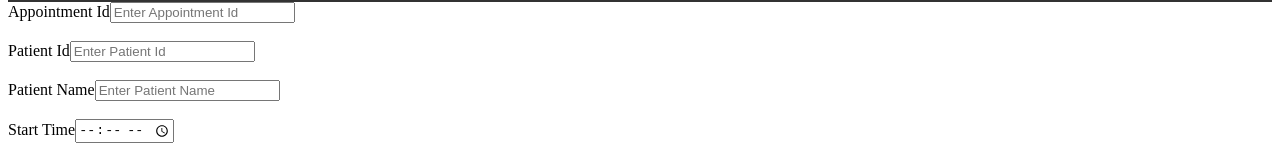
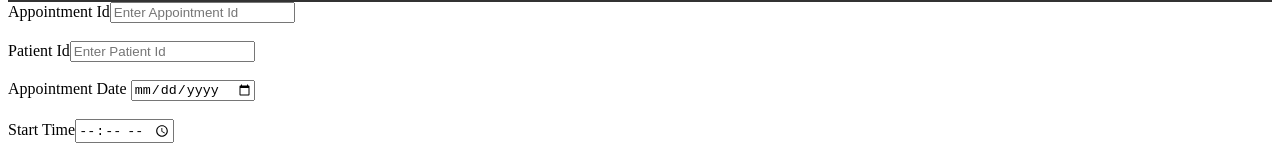
Before and after one commit to Akshay-AS/PatientManagementSystem, an Angular app: page /appointment in a window 1280 px wide. Both pictures are taken after a click on the button "Add new Appointment". Shown: the part 160-319 px from the top of the page. Built offline with nearby package versions, Linux system fonts and the light colour scheme; no server answers.

Commit message:
final commit

```diff
--- a/src/app/appointments/appointments-list/appointments-list.component.html
+++ b/src/app/appointments/appointments-list/appointments-list.component.html
@@ -10,8 +10,8 @@
             <label>Patient Id</label>
             <input type="text" placeholder="Enter Patient Id" formControlName="patientId">
             <br><br>
-            <label>Patient Name</label>
-            <input type="text" placeholder="Enter Patient Name" formControlName="patientName">
+            <label>Appointment Date </label>
+            <input type="date" placeholder="Enter Appointment Date" formControlName="appointmentDate">
             <br><br>
             <label>Start Time</label>
             <input type="time" placeholder="Enter Start Time" formControlName="startTime">
@@ -30,7 +30,7 @@
             <div class="container">
                 <p>Appointment ID:{{i.appointmentId}}</p>
                 <p>Patient ID:{{i.patientId}}</p>
-                <p>Patient Name:{{i.patientName}}</p>
+                <p>Appointment Date:{{i.appointmentDate}}</p>
                 <p>Start Time:{{i.startTime}}</p>
                 <p>End Time:{{i.endTime}}</p>
                 <button (click)="Delete(i)">Cancel</button>
--- a/src/app/appointments/appointments-list/appointments-list.component.ts
+++ b/src/app/appointments/appointments-list/appointments-list.component.ts
@@ -16,7 +16,6 @@ export class AppointmentsListComponent implements OnInit {
 
   constructor(private service: ApiService) { }
 
-
   formFields: any[] = [];
   form!: FormGroup;
   addNewApp: boolean = false;
@@ -27,7 +26,7 @@ export class AppointmentsListComponent implements OnInit {
     this.form = new FormGroup({
       appointmentId: new FormControl('', Validators.required),
       patientId: new FormControl('', Validators.required),
-      patientName: new FormControl('', Validators.required),
+      appointmentDate: new FormControl('', Validators.required),
       startTime: new FormControl('', Validators.required),
       endTime: new FormControl('', Validators.required)
     });
@@ -45,31 +44,29 @@ export class AppointmentsListComponent implements OnInit {
   addAppointment() {
     this.addNewApp = true;
   }
+
   onSubmit() {
     this.addNewApp = false;
     const newData: IAppointment = {
       appointmentId: parseInt(this.form.value.appointmentId),
       patientId: parseInt(this.form.value.patientId),
-      patientName: this.form.value.patientName,
+      appointmentDate: this.form.value.appointmentDate,
       startTime: this.form.value.startTime,
       endTime: this.form.value.endTime,
     }
     console.log(newData);
-
     this.service.setAppointment(newData)
       .subscribe(addData => {
-        this.appList.push(newData)
-        window.location.reload();
+        this.appList.push(addData)
       }, (error) => {
         console.log("setapp error")
       })
+
   }
 
   Delete(i: IAppointment) {
     console.log(i.appointmentId);
     this.service.deleteAppointment(i.appointmentId).subscribe();
     window.location.reload();
-
   }
-
 }
--- a/src/app/iappointment.ts
+++ b/src/app/iappointment.ts
@@ -1,7 +1,7 @@
 export interface IAppointment {
         appointmentId: number,
         patientId: number,
-        patientName: string,
+        appointmentDate: string,
         startTime: string,
         endTime: string
 }
--- a/src/app/patients/patients-list/patients-list.component.ts
+++ b/src/app/patients/patients-list/patients-list.component.ts
@@ -12,7 +12,6 @@ import { ApiService } from 'src/app/api.service';
 export class PatientsListComponent implements OnInit {
 
   constructor(private formBuilder: UntypedFormBuilder, private httpClient: HttpClient, private service: ApiService) { }
-
 
   formFields: any[] = [];
   form!: FormGroup;
@@ -44,7 +43,6 @@ export class PatientsListComponent implements OnInit {
       });
   }
 
-
   addPatients() {
     this.addNewPat = true;
   }
@@ -75,6 +73,5 @@ export class PatientsListComponent implements OnInit {
       }, (error) => {
         console.log("setpat error");
       })
-
   }
 }
```
